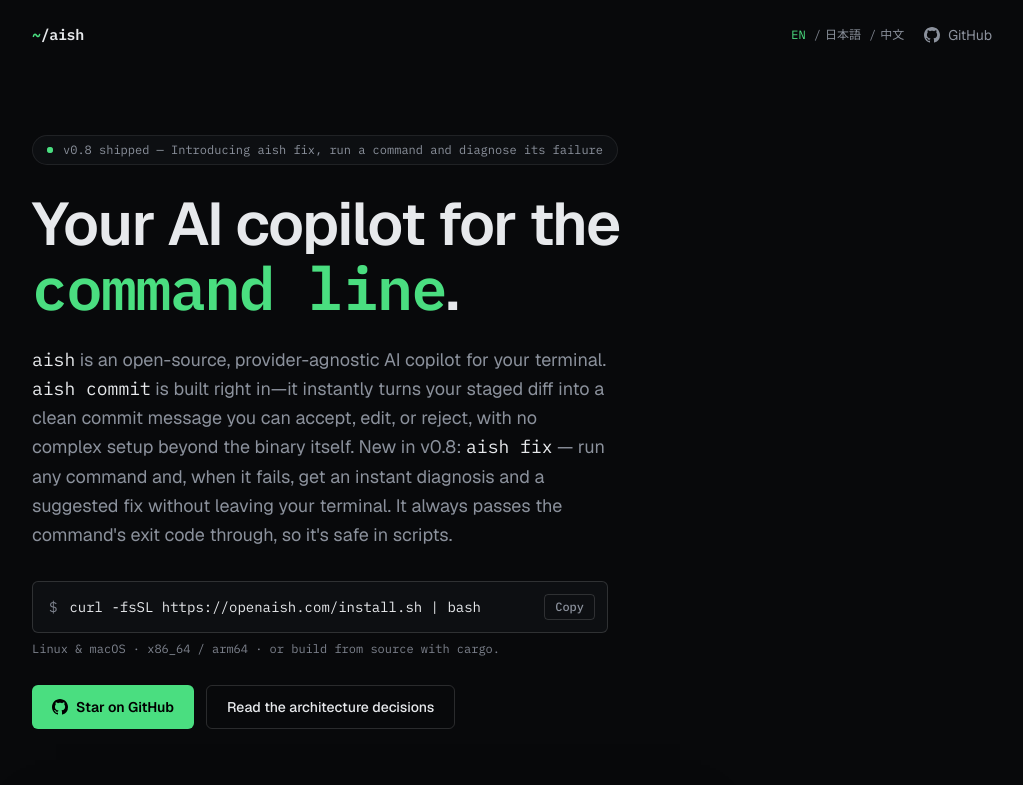
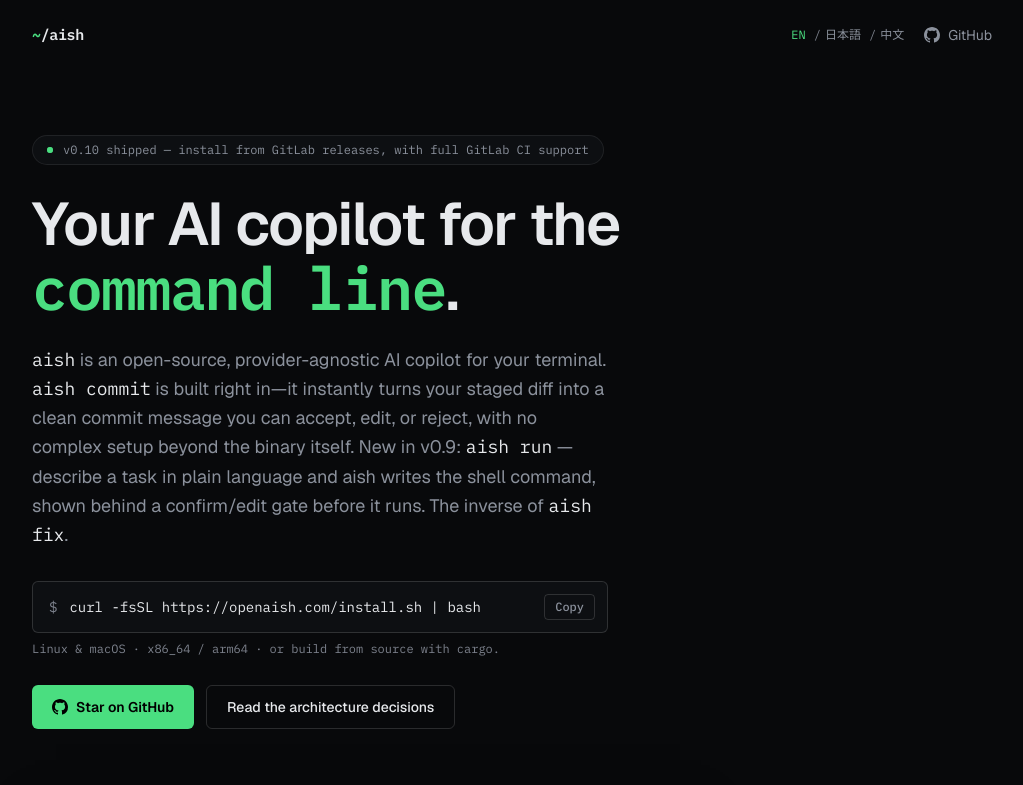
Before and after one commit to daaquan/aish-web, a Next.js app: page /en in a window 1280 px wide. Shown: the top 785 px of the page, without its empty margins (128-1151 px from the left). Built offline with nearby package versions, Linux system fonts and the light colour scheme.

Commit message:
chore: sync site to aish v0.10.0 (GitLab forge support)

```diff
--- a/src/app/[lang]/page.tsx
+++ b/src/app/[lang]/page.tsx
@@ -142,7 +142,7 @@
               <span className="h-3 w-3 rounded-full bg-[#28c840]" />
               <span className="ml-3 font-mono text-xs text-faint">aish — zsh</span>
               <span className="ml-auto rounded border border-[var(--border-strong)] px-2 py-0.5 font-mono text-[10px] uppercase tracking-wider text-accent">
-                v0.8
+                v0.10
               </span>
             </div>
             <div className="space-y-2.5 p-5 font-mono text-[13px] leading-relaxed sm:text-sm">
--- a/src/app/dictionaries/en.json
+++ b/src/app/dictionaries/en.json
@@ -7,7 +7,7 @@
     "license": "MIT"
   },
   "hero": {
-    "badge": "v0.8 shipped — Introducing aish fix, run a command and diagnose its failure",
+    "badge": "v0.10 shipped — install from GitLab releases, with full GitLab CI support",
     "titlePre": "Your AI copilot for the",
     "titleAccent": "command line",
     "titleSuffix": ".",
@@ -27,14 +27,21 @@
         "text": " is built right in—it instantly turns your staged diff into a clean commit message you can accept, edit, or reject, with no complex setup beyond the binary itself."
       },
       {
-        "text": " New in v0.8: "
+        "text": " New in v0.9: "
+      },
+      {
+        "text": "aish run",
+        "code": true
+      },
+      {
+        "text": " — describe a task in plain language and aish writes the shell command, shown behind a confirm/edit gate before it runs. The inverse of "
       },
       {
         "text": "aish fix",
         "code": true
       },
       {
-        "text": " — run any command and, when it fails, get an instant diagnosis and a suggested fix without leaving your terminal. It always passes the command's exit code through, so it's safe in scripts."
+        "text": "."
       }
     ],
     "installCaption": "Linux & macOS · x86_64 / arm64 · or build from source with cargo.",
--- a/src/app/dictionaries/ja.json
+++ b/src/app/dictionaries/ja.json
@@ -7,7 +7,7 @@
     "license": "MIT"
   },
   "hero": {
-    "badge": "v0.8 リリース — コマンドを実行して失敗を診断する aish fix を追加",
+    "badge": "v0.10 リリース — GitLab リリースからのインストールと GitLab CI に対応",
     "titlePre": "あなたのターミナルに、",
     "titleAccent": "AI コパイロット",
     "titleSuffix": "を。",
@@ -27,14 +27,21 @@
         "text": " のような組み込みコマンドを使えば、ステージ済みの差分からきれいなコミットメッセージを即座に生成。承認、編集、破棄をその場で選べます。複雑なセットアップは不要、単一のバイナリを置くだけです。"
       },
       {
-        "text": " v0.8 新機能："
+        "text": " v0.9 新機能："
+      },
+      {
+        "text": "aish run",
+        "code": true
+      },
+      {
+        "text": " — やりたいことを自然言語で伝えると aish がシェルコマンドを生成し、実行前に確認/編集ゲートで表示します。"
       },
       {
         "text": "aish fix",
         "code": true
       },
       {
-        "text": " — 任意のコマンドを実行し、失敗したらその場で原因の診断と修正案を提示します。コマンドの終了コードは常にそのまま返すので、スクリプト内でも安全に使えます。"
+        "text": " の逆操作です。"
       }
     ],
     "installCaption": "Linux & macOS · x86_64 / arm64 · または cargo でソースからビルド。",
--- a/src/app/dictionaries/zh.json
+++ b/src/app/dictionaries/zh.json
@@ -7,7 +7,7 @@
     "license": "MIT"
   },
   "hero": {
-    "badge": "v0.8 已发布 — 新增 aish fix，运行命令并诊断失败原因",
+    "badge": "v0.10 已发布 — 支持从 GitLab releases 安装，并完整支持 GitLab CI",
     "titlePre": "你的终端",
     "titleAccent": "AI 助手",
     "titleSuffix": "。",
@@ -27,14 +27,21 @@
         "text": " 等内置命令，能瞬间将已暂存的 diff 转化为干净的提交信息，供你当场接受、编辑或放弃。无需复杂的安装步骤，只需一个二进制文件即可运行。"
       },
       {
-        "text": " v0.8 全新功能："
+        "text": " v0.9 全新功能："
+      },
+      {
+        "text": "aish run",
+        "code": true
+      },
+      {
+        "text": " — 用自然语言描述需求，aish 即可生成 shell 命令，并在运行前通过确认/编辑关卡显示。它是 "
       },
       {
         "text": "aish fix",
         "code": true
       },
       {
-        "text": " ——运行任意命令，一旦失败便当场给出原因诊断和修复建议。它始终透传命令的退出码，因此在脚本中使用也很安全。"
+        "text": " 的逆操作。"
       }
     ],
     "installCaption": "Linux & macOS · x86_64 / arm64 · 或用 cargo 从源码构建。",
```
Also changed, not shown: .aish-sync.json, 1 other file (tests, documents, lock files or other folders).
